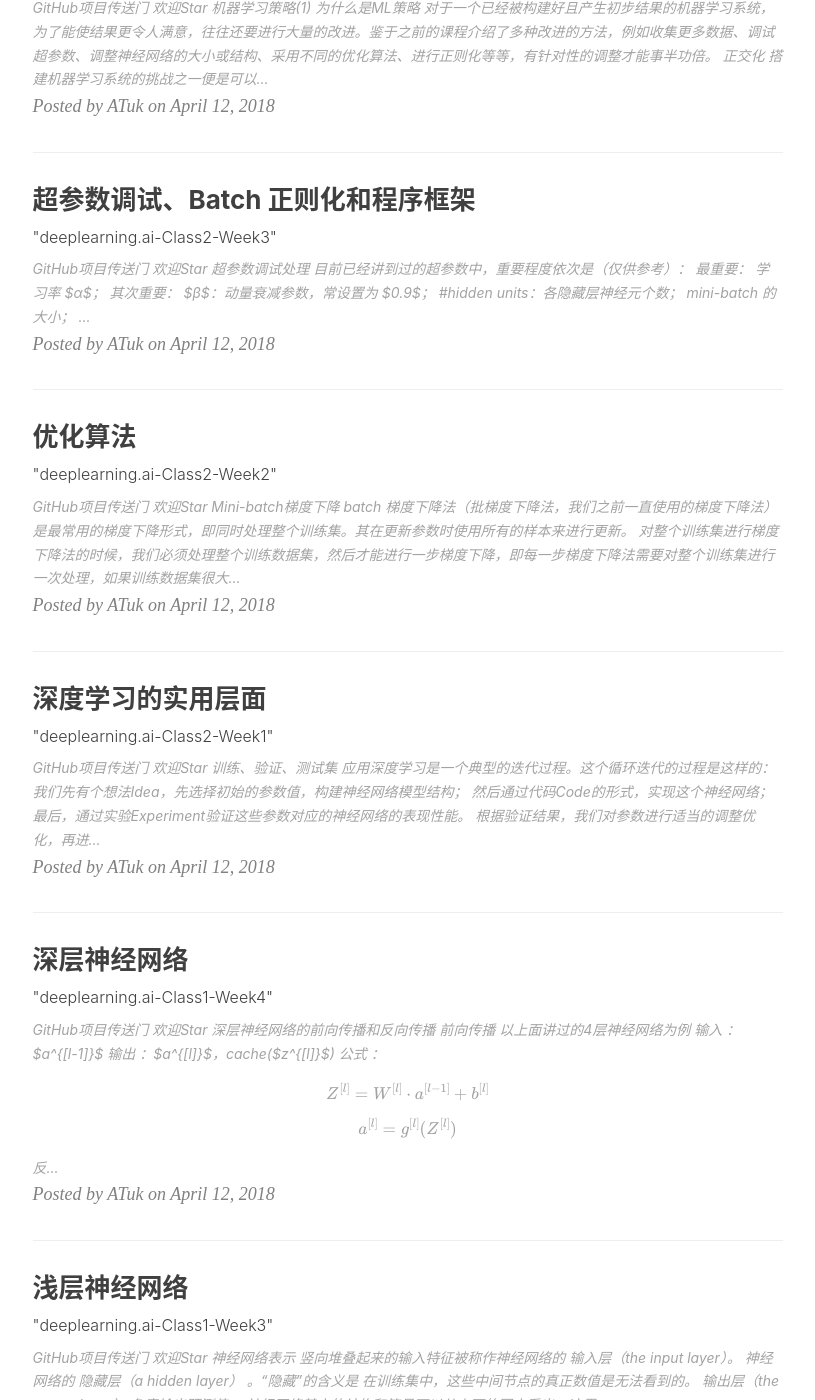
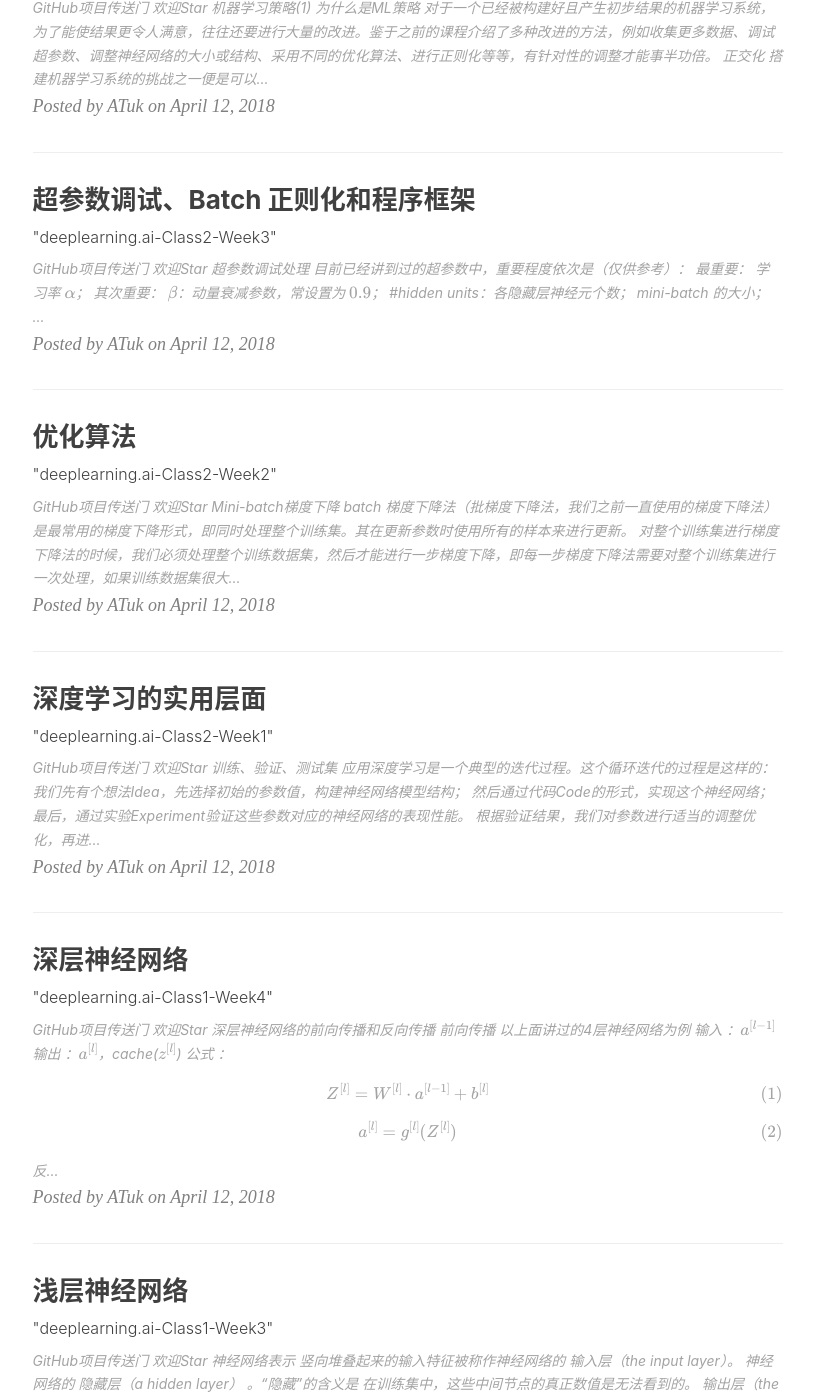
Before and after one commit to AlbertHG/alberthg.github.io, a Jekyll site: the page built from index.html, in a window 1280 px wide and 1400 px high, scrolled down 1568 px. Shown: the whole window, without its empty margins (135-950 px from the left). Built offline with Jekyll 4.4.1, drawn with Linux system fonts in a browser that asks for light colours; nearby versions of some CDN libraries; formulas are drawn with MathJax 3; the list of posts is cut into pages by our own code; comment, search, counter and statistics services are not loaded; some of the changed lines change nothing that is shown.

Commit message:
fix Latex

```diff
--- a/_includes/head.html
+++ b/_includes/head.html
@@ -51,10 +51,25 @@
     <![endif]-->
 
 
-    <!-- 直接引入MathJax，使用Tex-MML-AM_HTLMorMML配置文件 -->
-	<script type="text/javascript"
-	src="http://cdn.mathjax.org/mathjax/latest/MathJax.js?config=TeX-AMS-MML_HTMLorMML">
-	</script>
+    <!-- 直接引入MathJax，使用Tex-MML-AM_HTLMorMML配置文件
+	1. 整行公式自动编号；
+	2. 将两个单美元符号$中间的内容看作行内数学公式（若文本内容中美元符号出现频率较高，建议禁用这一脚本）
+	3. 从mathjax官网挂载脚本。
+	-->
+
+	<script type="text/x-mathjax-config">
+   		MathJax.Hub.Config({ TeX: { equationNumbers: { autoNumber: "all" } } });
+   	</script>
+    <script type="text/x-mathjax-config">
+    	MathJax.Hub.Config({tex2jax: {
+             inlineMath: [ ['$','$'], ["\\(","\\)"] ],
+             processEscapes: true
+           }
+         });
+    </script>
+
+    <script src="https://cdn.mathjax.org/mathjax/latest/MathJax.js?config=TeX-AMS-MML_HTMLorMML" type="text/javascript">
+    </script>
 
     <!-- ga & ba script hoook -->
     <script></script>
```
